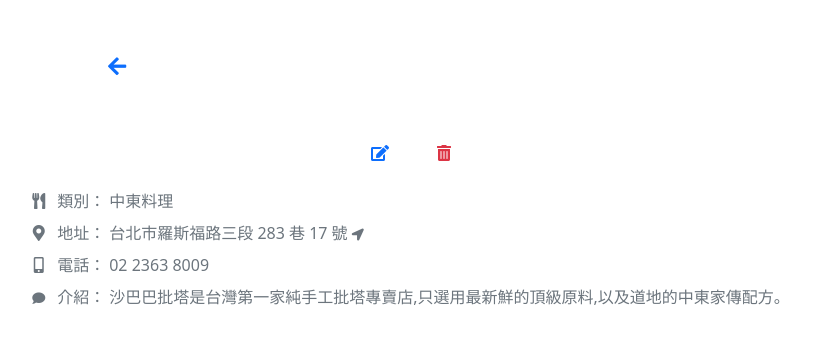
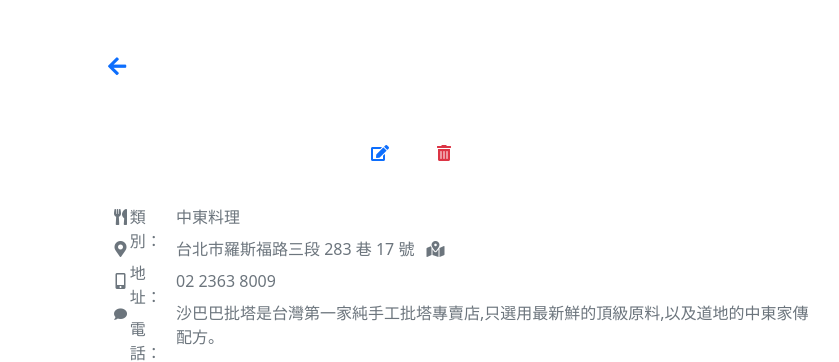
Before and after one commit to LinZH-1995/restaurant-list-CRUD, a Node server app: page /restaurants/1/detail in a window 1280 px wide. Shown: the part 418-780 px from the top of the page, without its empty margins (229-1068 px from the left). Run offline with Node 20, Linux system fonts and the light colour scheme; data comes from the database, SQL or seed files in the repository; some libraries are stand-ins or nearby versions.

Commit message:
style: fix UI bug

```diff
--- a/views/detail.hbs
+++ b/views/detail.hbs
@@ -9,9 +9,9 @@
         </a>
       </div>
 
-      <div class="d-flex flex-column align-items-center">
+      <div class="d-flex flex-column">
 
-        <div class="mb-4 d-flex">
+        <div class="mb-4 d-flex justify-content-center col-12">
           <a href="/restaurants/{{restaurant.id}}/edit" class="text-decoration-none" style="margin-right: 3rem;">
             <i class="fas fa-edit text-primary"></i>
           </a>
@@ -21,28 +21,27 @@
           </a>
         </div>
 
-        <div class="d-flex justify-content-center">
+        <div class="d-flex">
 
-          <div class="d-flex flex-column align-items-center me-1 mb-5">
-            <span class="mb-2"><i class="fas fa-utensils text-secondary me-2"></i></span>
-            <span class="mb-2"><i class="fas fa-map-marker-alt text-secondary me-2"></i></span>
-            <span class="mb-2"><i class="fas fa-mobile-alt text-secondary me-2"></i></span>
-            <span class="mb-2"><i class="fas fa-comment text-secondary me-2" style="font-size: 13px;"></i></span>
+          <div class="d-flex flex-column align-items-center mb-5" style="flex-basis: 2%; margin-left: 10.2rem;">
+            <span class="mb-2 mt-3"><i class="fas fa-utensils text-secondary"></i></span>
+            <span class="mb-2"><i class="fas fa-map-marker-alt text-secondary"></i></span>
+            <span class="mb-2"><i class="fas fa-mobile-alt text-secondary"></i></span>
+            <span class="mb-2"><i class="fas fa-comment text-secondary" style="font-size: 13px;"></i></span>
           </div>
 
-          <div class="d-flex flex-column align-items-center me-1 mb-5">
-            <span class="text-secondary mb-2">類別：</span>
+          <div class="d-flex flex-column align-items-center mb-5" style="flex-basis: 5%;">
+            <span class="text-secondary mb-2 mt-3">類別：</span>
             <span class="text-secondary mb-2">地址：</span>
             <span class="text-secondary mb-2">電話：</span>
             <span class="text-secondary mb-2">介紹：</span>
           </div>
 
-          <div class="d-flex flex-column mb-5">
-            <span class="text-secondary mb-2">{{restaurant.category}}</span>
-            <span class="text-secondary mb-2">
-              {{restaurant.location}}
-              <a href="{{restaurant.google_map}}" class="text-secondary" target="_blank">
-                <i class="fas fa-location-arrow fa-xs me-2"></i>
+          <div class="d-flex flex-column mb-5" style="flex-basis: 70%;">
+            <span class="text-secondary mb-2 mt-3">{{restaurant.category}}</span>
+            <span class="text-secondary mb-2">{{restaurant.location}}
+              <a href="{{restaurant.google_map}}" class="text-secondary ms-2" target="_blank">
+                <i class="fas fa-map-marked-alt"></i>
               </a>
             </span>
             <span class="text-secondary mb-2">{{restaurant.phone}}</span>
@@ -54,8 +53,8 @@
 
 
 
-      <img class="rounded mx-auto d-block mb-4 w-100" src="{{restaurant.image}}" alt="{{restaurant.name}}"
-        style="max-width: 600px;">
+      <img class="rounded mx-auto d-block w-100" src="{{restaurant.image}}" alt="{{restaurant.name}}"
+        style="max-width: 600px; margin-bottom: 10rem;">
     </div>
   </div>
 </div>
```
